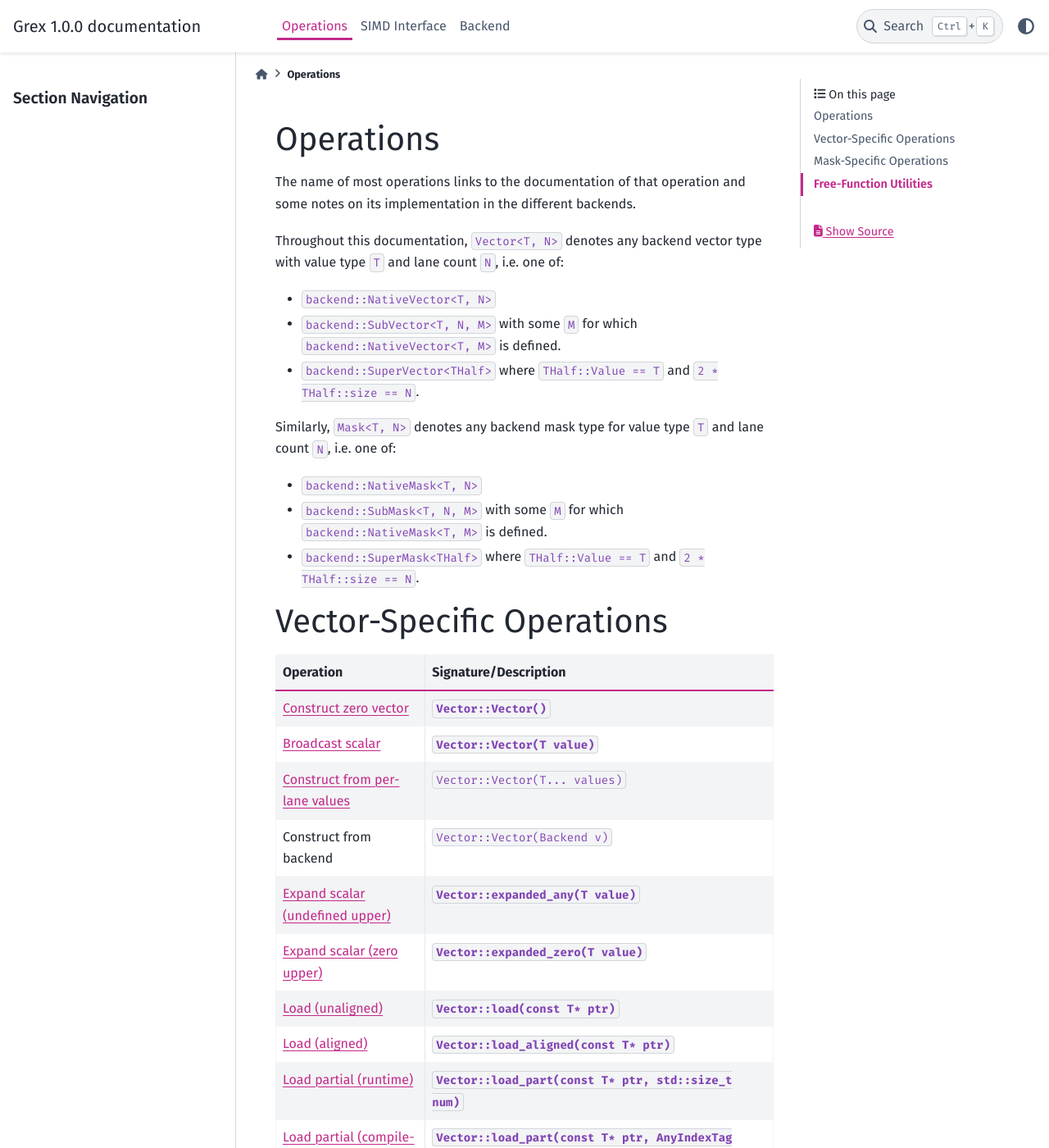
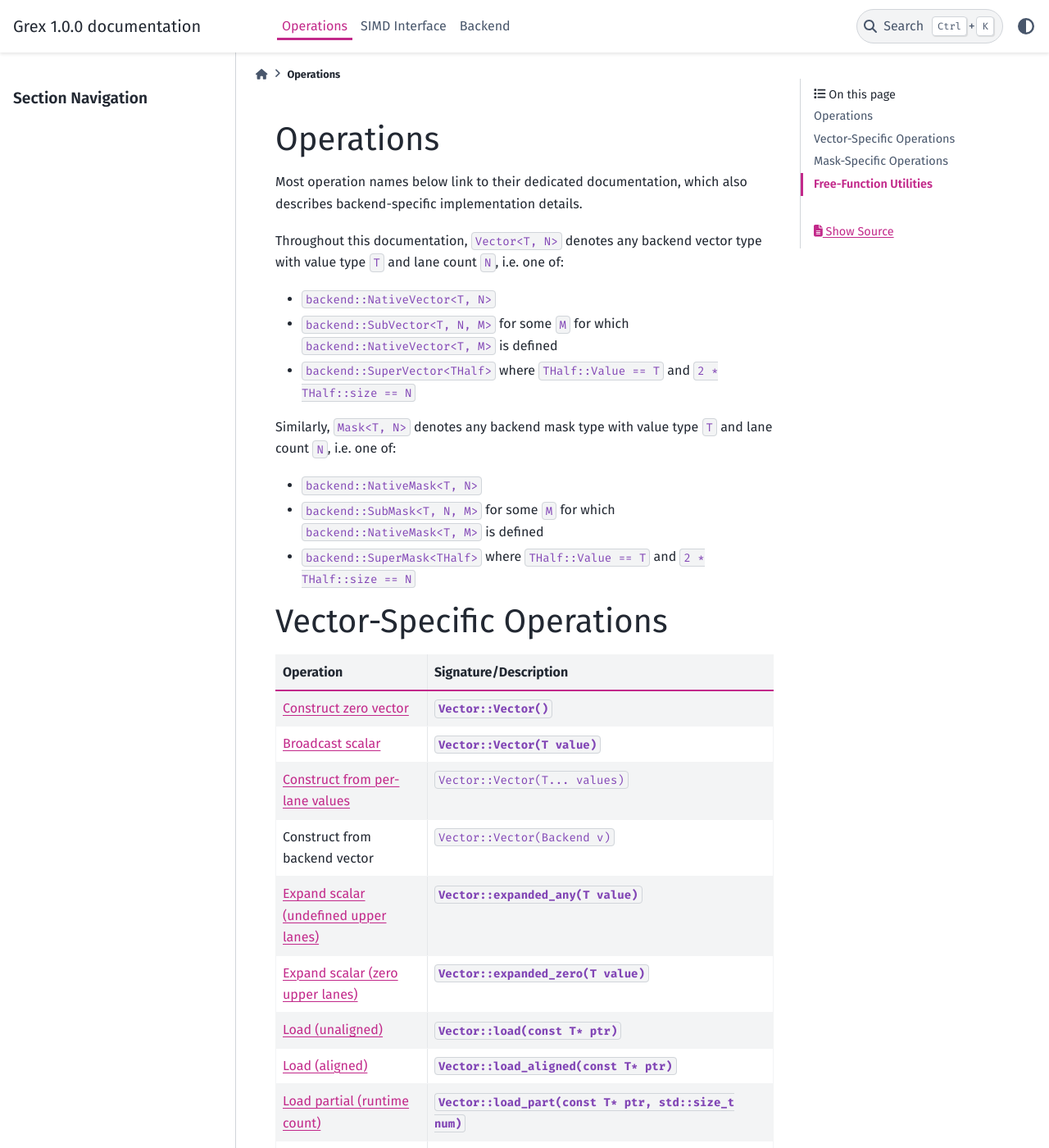
Before and after one commit to KurtBoehm/grex, a Sphinx documentation site: the page built from docs/operations.rst, in a window 1280 px wide and 1400 px high. Shown: the whole window at 82% size. Built offline with Sphinx 7.4.7 and the PyData theme 0.15.4, drawn with Linux system fonts in a browser that asks for light colours; some of the changed text lies outside the part shown.

Commit message:
Improve documentation slightly more

```diff
--- a/docs/backend.rst
+++ b/docs/backend.rst
@@ -8,14 +8,14 @@
    :maxdepth: 1
 
    operations/set
-   operations/extract
    operations/load
    operations/store
+   operations/extract
    operations/expand
    operations/arithmetic
    operations/bitwise
    operations/shift
    operations/logical
+   operations/compare
    operations/mask-index
-   operations/compare
    operations/multibyte
--- a/docs/operations.rst
+++ b/docs/operations.rst
@@ -2,19 +2,19 @@
 Operations
 ##########
 
-The name of most operations links to the documentation of that operation and some notes on its implementation in the different backends.
+Most operation names below link to their dedicated documentation, which also describes backend-specific implementation details.
 
 Throughout this documentation, ``Vector<T, N>`` denotes any backend vector type with value type ``T`` and lane count ``N``, i.e. one of:
 
 - ``backend::NativeVector<T, N>``
-- ``backend::SubVector<T, N, M>`` with some ``M`` for which ``backend::NativeVector<T, M>`` is defined.
-- ``backend::SuperVector<THalf>`` where ``THalf::Value == T`` and ``2 * THalf::size == N``.
+- ``backend::SubVector<T, N, M>`` for some ``M`` for which ``backend::NativeVector<T, M>`` is defined
+- ``backend::SuperVector<THalf>`` where ``THalf::Value == T`` and ``2 * THalf::size == N``
 
-Similarly, ``Mask<T, N>`` denotes any backend mask type for value type ``T`` and lane count ``N``, i.e. one of:
+Similarly, ``Mask<T, N>`` denotes any backend mask type with value type ``T`` and lane count ``N``, i.e. one of:
 
 - ``backend::NativeMask<T, N>``
-- ``backend::SubMask<T, N, M>`` with some ``M`` for which ``backend::NativeMask<T, M>`` is defined.
-- ``backend::SuperMask<THalf>`` where ``THalf::Value == T`` and ``2 * THalf::size == N``.
+- ``backend::SubMask<T, N, M>`` for some ``M`` for which ``backend::NativeMask<T, M>`` is defined
+- ``backend::SuperMask<THalf>`` where ``THalf::Value == T`` and ``2 * THalf::size == N``
 
 ##########################
 Vector-Specific Operations
@@ -35,13 +35,13 @@
    * - :ref:`Construct from per-lane values <operations-set-vector>`
      - ``Vector::Vector(T... values)``
 
-   * - Construct from backend
+   * - Construct from backend vector
      - ``Vector::Vector(Backend v)``
 
-   * - :ref:`Expand scalar (undefined upper) <operations-expand-scalar-any>`
+   * - :ref:`Expand scalar (undefined upper lanes) <operations-expand-scalar-any>`
      - :cpp:func:`Vector::expanded_any(T value) <Vector grex::Vector::expanded_any(T)>`
 
-   * - :ref:`Expand scalar (zero upper) <operations-expand-scalar-zero>`
+   * - :ref:`Expand scalar (zero upper lanes) <operations-expand-scalar-zero>`
      - :cpp:func:`Vector::expanded_zero(T value) <Vector grex::Vector::expanded_zero(T)>`
 
    * - :ref:`Load (unaligned) <operations-load>`
@@ -50,10 +50,10 @@
    * - :ref:`Load (aligned) <operations-load-aligned>`
      - :cpp:func:`Vector::load_aligned(const T* ptr) <Vector grex::Vector::load_aligned(const T*)>`
 
-   * - :ref:`Load partial (runtime) <operations-load-part-runtime>`
+   * - :ref:`Load partial (runtime count) <operations-load-part-runtime>`
      - :cpp:func:`Vector::load_part(const T* ptr, std::size_t num) <Vector grex::Vector::load_part(const T*, std::size_t)>`
 
-   * - :ref:`Load partial (compile-time) <operations-load-part-ct>`
+   * - :ref:`Load partial (compile-time count) <operations-load-part-ct>`
      - :cpp:func:`Vector::load_part(const T* ptr, AnyIndexTag auto num) <Vector grex::Vector::load_part(const T*, AnyIndexTag)>`
 
    * - :ref:`Load multibyte <operations-load-multibyte>`
@@ -156,10 +156,10 @@
    * - :ref:`Store (aligned) <operations-store-aligned>`
      - :cpp:func:`Vector::store_aligned(T* ptr) const <void grex::Vector::store_aligned(T*) const>`
 
-   * - :ref:`Store partial (runtime) <operations-store-part-runtime>`
+   * - :ref:`Store partial (runtime count) <operations-store-part-runtime>`
      - :cpp:func:`Vector::store_part(T* ptr, std::size_t num) const <void grex::Vector::store_part(T*, std::size_t) const>`
 
-   * - :ref:`Store partial (compile-time) <operations-store-part-ct>`
+   * - :ref:`Store partial (compile-time count) <operations-store-part-ct>`
      - :cpp:func:`Vector::store_part(T* ptr, AnyIndexTag auto num) const <void grex::Vector::store_part(T*, AnyIndexTag) const>`
 
    * - :ref:`Equality <operations-compare-eq>`
@@ -176,10 +176,10 @@
      - | :cpp:func:`operator\<=(Vector, Vector) <Mask grex::Vector::operator<=(Vector, Vector)>`
        | :cpp:func:`operator>=(Vector, Vector) <Mask grex::Vector::operator>=(Vector, Vector)>`
 
-   * - :ref:`Expand (undefined upper) <operations-expand-vector-any>`
+   * - :ref:`Expand (undefined upper lanes) <operations-expand-vector-any>`
      - :cpp:func:`Vector::expand_any(AnyIndexTag) const <template<std::size_t tDstSize> Vector<T, tDstSize> grex::Vector::expand_any(IndexTag<tDstSize>) const>`
 
-   * - :ref:`Expand (zero upper) <operations-expand-vector-zero>`
+   * - :ref:`Expand (zero upper lanes) <operations-expand-vector-zero>`
      - :cpp:func:`Vector::expand_zero(AnyIndexTag) const <template<std::size_t tDstSize> Vector<T, tDstSize> grex::Vector::expand_zero(IndexTag<tDstSize>) const>`
 
    * - Shingle up
@@ -330,7 +330,7 @@
        | :cpp:func:`grex::mask_divide(Mask mask, Vector a, Vector b) <template<FloatVectorizable T, std::size_t tSize> Vector<T, tSize> grex::mask_divide(Mask<T, tSize>, Vector<T, tSize>, Vector<T, tSize>)>`
 
    * - Gather
-     - :cpp:func:`grex::gather(std::span\<const T, extend> data, Vector indices) <template<Vectorizable TValue, std::size_t tExtent, Vectorizable TIndex, std::size_t tSize> Vector<TValue, tSize> grex::gather(std::span<const TValue, tExtent>, Vector<TIndex, tSize>)>`
+     - :cpp:func:`grex::gather(std::span\<const T, extent> data, Vector indices) <template<Vectorizable TValue, std::size_t tExtent, Vectorizable TIndex, std::size_t tSize> Vector<TValue, tSize> grex::gather(std::span<const TValue, tExtent>, Vector<TIndex, tSize>)>`
 
    * - Masked gather
-     - :cpp:func:`grex::mask_gather(std::span\<const T, extend> data, Mask mask, Vector indices) <template<Vectorizable TValue, std::size_t tExtent, Vectorizable TIndex, std::size_t tSize> Vector<TValue, tSize> grex::mask_gather(std::span<const TValue, tExtent>, Mask<TValue, tSize>, Vector<TIndex, tSize>)>`
+     - :cpp:func:`grex::mask_gather(std::span\<const T, extent> data, Mask mask, Vector indices) <template<Vectorizable TValue, std::size_t tExtent, Vectorizable TIndex, std::size_t tSize> Vector<TValue, tSize> grex::mask_gather(std::span<const TValue, tExtent>, Mask<TValue, tSize>, Vector<TIndex, tSize>)>`
```
Also changed, not shown: other parts of docs/operations.rst (+2 -2 lines).
